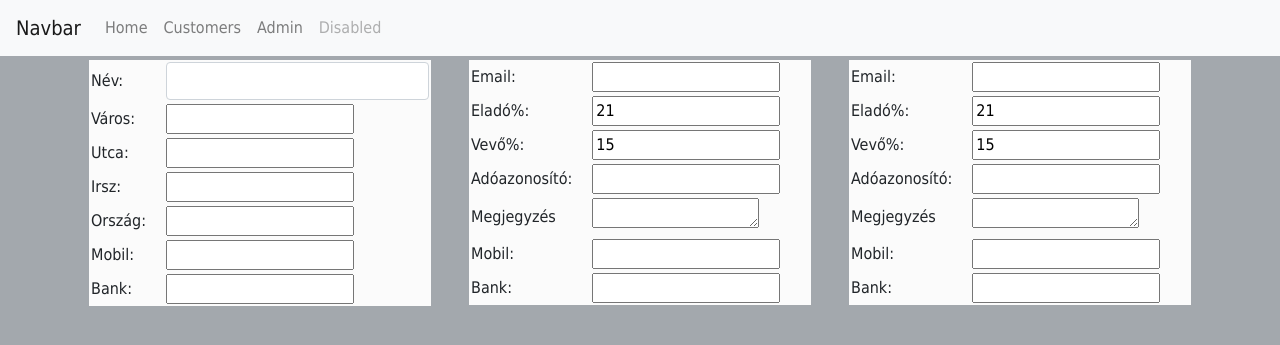
After one commit to godjira-homless/artwork, a Django app: template templates/customers_create2.html in a window 1280 px wide. The commit adds this page. Shown: the top 345 px of the page. Run offline with Django 3.2, Linux system fonts and the light colour scheme; the template is opened without the code that fills it: values that come from a table or form of the project are taken from there, others are empty; some libraries are stand-ins or nearby versions.

Commit message:
some html

```diff
--- a/artwork/settings.py
+++ b/artwork/settings.py
@@ -25,7 +25,7 @@ SECRET_KEY = '@x2d4wfth2nn5(s(2+m4wb^9)uu#wi$8a*r*^i&bn&5a4(y^6_'
 # SECURITY WARNING: don't run with debug turned on in production!
 DEBUG = True
 
-ALLOWED_HOSTS = []
+ALLOWED_HOSTS = ['*', 'localhost', '192.168.8.100']
 
 
 # Application definition
--- a/customers/forms.py
+++ b/customers/forms.py
@@ -3,6 +3,10 @@ from .models import Customer
 
 
 class CustomerForm(forms.ModelForm):
+    name = forms.CharField(
+        label="name", required=True,
+        widget=forms.TextInput(attrs={'class': 'form-control'}))
+
     class Meta:
         model = Customer
         fields = ('name',
@@ -15,4 +19,11 @@ class CustomerForm(forms.ModelForm):
                   'phone',
                   'email',
                   'note',
+                  'bank',
+                  'taxnumber',
+
                   )
+
+        widgets = {
+          'note': forms.Textarea(attrs={'rows':1, 'cols':20})
+        }
--- a/customers/models.py
+++ b/customers/models.py
@@ -13,7 +13,9 @@ class Customer(models.Model):
     sale_percent = models.IntegerField(blank=True, null=True, default=21)
     buy_percent = models.IntegerField(blank=True, null=True, default=15)
     phone = models.CharField(max_length=50, blank=True)
+    bank = models.CharField(max_length=200, blank=True)
     email = models.EmailField(max_length=254, blank=True)
+    taxnumber = models.CharField(max_length=50, blank=True)
     note = models.TextField(blank=True)
     create_date = models.DateTimeField(auto_now_add=True)
     modify_date = models.DateTimeField(auto_now=True)
@@ -26,6 +28,6 @@ class Customer(models.Model):
         return reverse('customer_detail', kwargs={'slug': self.slug})
 
     def save(self, *args, **kwargs):
-        # if not self.slug:
-        self.slug = slugify(self.name)
+        if not self.slug:
+            self.slug = slugify(self.name)
         return super().save(*args, **kwargs)
--- /dev/null
+++ b/static/css/forms.css
@@ -0,0 +1,13 @@
+html,body,td,th,textarea {
+        font-family:tahoma, verdana, arial, sans-serif;
+       	font-size:1em;
+}
+
+body {
+	background-color: #A3A8AD;
+}
+
+.main_form {
+margin auto;
+background-color: #CDCDCD;
+}
--- a/templates/base.html
+++ b/templates/base.html
@@ -8,7 +8,7 @@
 
     <!-- Bootstrap CSS -->
     <link rel="stylesheet" href="https://stackpath.bootstrapcdn.com/bootstrap/4.4.1/css/bootstrap.min.css" integrity="sha384-Vkoo8x4CGsO3+Hhxv8T/Q5PaXtkKtu6ug5TOeNV6gBiFeWPGFN9MuhOf23Q9Ifjh" crossorigin="anonymous">
-
+    {% block css %} {% endblock css %}
     {% block title %}<title>Artwork</title>{% endblock title %}
   </head>
   <body>
--- /dev/null
+++ b/templates/customers_create2.html
@@ -0,0 +1,179 @@
+{% extends 'base.html' %}
+{% load static %}
+{% load crispy_forms_tags %}
+{% block css %}
+<link rel="stylesheet" href="{% static 'css/forms.css' %}">{% endblock css %}
+{% block title %}<title>Customers</title>{% endblock title %}
+
+{% block content %}
+
+{% if form %}
+<div class="container">
+    <form method="POST">
+        {% csrf_token %}
+        <div class="row">
+            <div class="col-sm">
+                <table width="100%" border="0" cellspacing="0" cellpadding="4">
+                    <tr>
+                        <td align="left" width="33%" valign="top">
+                            <table width="100%" height="100" border="0" cellspacing="0" cellpadding="2" class=""
+                                   bgcolor="#FBFBFB">
+                                <tr>
+                                    <td align="left">Név:</td>
+                                    <td align="left">
+                                        {{ form.name }}
+                                    </td>
+                                </tr>
+                                <tr>
+                                    <td align="left">Város:</td>
+                                    <td align="left">
+                                        {{ form.city }}
+                                    </td>
+                                </tr>
+                                <tr>
+                                    <td align="left">Utca:</td>
+                                    <td align="left">
+                                        {{ form.address }}
+                                    </td>
+                                </tr>
+                                <tr>
+                                    <td align="left">Irsz:</td>
+                                    <td align="left">
+                                        {{ form.zip }}
+                                    </td>
+                                </tr>
+                                <tr>
+                                    <td align="left">Ország:</td>
+                                    <td align="left">
+                                        {{ form.country }}
+                                    </td>
+                                </tr>
+                                <tr>
+                                    <td align="left">Mobil:</td>
+                                    <td align="left">
+                                        {{ form.phone }}
+                                    </td>
+                                </tr>
+                                <tr>
+                                    <td align="left">Bank:</td>
+                                    <td align="left">
+                                        {{ form.bank }}
+                                    </td>
+                                </tr>
+                            </table>
+
+                        </td>
+                    </tr>
+                </table>
+            </div>
+            <div class="col-sm">
+                <table width="100%" border="0" cellspacing="0" cellpadding="4">
+                    <tr>
+                        <td align="left" width="33%" valign="top">
+                            <table width="100%" height="100" border="0" cellspacing="0" cellpadding="2" class=""
+                                   bgcolor="#FBFBFB">
+                                <tr>
+                                    <td align="left">Email:</td>
+                                    <td align="left">
+                                        {{ form.email }}
+                                    </td>
+                                </tr>
+                                <tr>
+                                    <td align="left">Eladó%:</td>
+                                    <td align="left">
+                                        {{ form.sale_percent }}
+                                    </td>
+                                </tr>
+                                <tr>
+                                    <td align="left">Vevő%:</td>
+                                    <td align="left">
+                                        {{ form.buy_percent }}
+                                    </td>
+                                </tr>
+                                <tr>
+                                    <td align="left">Adóazonosító:</td>
+                                    <td align="left">
+                                        {{ form.taxnumber }}
+                                    </td>
+                                </tr>
+                                <tr>
+                                    <td align="left">Megjegyzés</td>
+                                    <td align="left">
+                                        {{ form.note }}
+                                    </td>
+                                </tr>
+                                <tr>
+                                    <td align="left">Mobil:</td>
+                                    <td align="left">
+                                        {{ form.phone }}
+                                    </td>
+                                </tr>
+                                <tr>
+                                    <td align="left">Bank:</td>
+                                    <td align="left">
+                                        {{ form.bank }}
+                                    </td>
+                                </tr>
+                            </table>
+
+                        </td>
+                    </tr>
+                </table>
+            </div>
+            <div class="col-sm">
+                <table width="100%" border="0" cellspacing="0" cellpadding="4">
+                    <tr>
+                        <td align="left" width="33%" valign="top">
+                            <table width="100%" height="100" border="0" cellspacing="0" cellpadding="2" class=""
+                                   bgcolor="#FBFBFB">
+                                <tr>
+                                    <td align="left">Email:</td>
+                                    <td align="left">
+                                        {{ form.email }}
+                                    </td>
+                                </tr>
+                                <tr>
+                                    <td align="left">Eladó%:</td>
+                                    <td align="left">
+                                        {{ form.sale_percent }}
+                                    </td>
+                                </tr>
+                                <tr>
+                                    <td align="left">Vevő%:</td>
+                                    <td align="left">
+                                        {{ form.buy_percent }}
+                                    </td>
+                                </tr>
+                                <tr>
+                                    <td align="left">Adóazonosító:</td>
+                                    <td align="left">
+                                        {{ form.taxnumber }}
+                                    </td>
+                                </tr>
+                                <tr>
+                                    <td align="left">Megjegyzés</td>
+                                    <td align="left">
+                                        {{ form.note }}
+                                    </td>
+                                </tr>
+                                <tr>
+                                    <td align="left">Mobil:</td>
+                                    <td align="left">
+                                        {{ form.phone }}
+                                    </td>
+                                </tr>
+                                <tr>
+                                    <td align="left">Bank:</td>
+                                    <td align="left">
+                                        {{ form.bank }}
+                                    </td>
+                                </tr>
+                            </table>
+                </div>
+        </div>
+    </form>
+</div>
+
+{% endif %}
+
+{% endblock content %}
```
Also changed, not shown: templates/customers_create.html (+21 -46 lines), customers/migrations/0002_auto_20200111_1804.py (added), customers/migrations/0003_customer_bank.py (added), customers/migrations/0004_customer_taxnumber.py (added).
